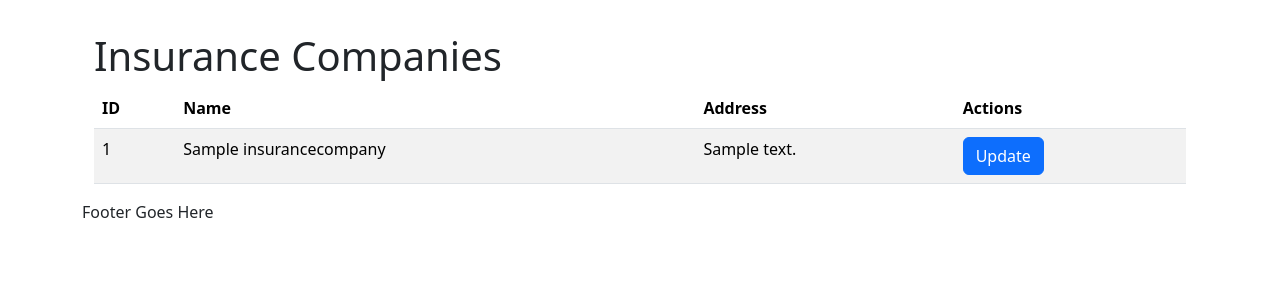
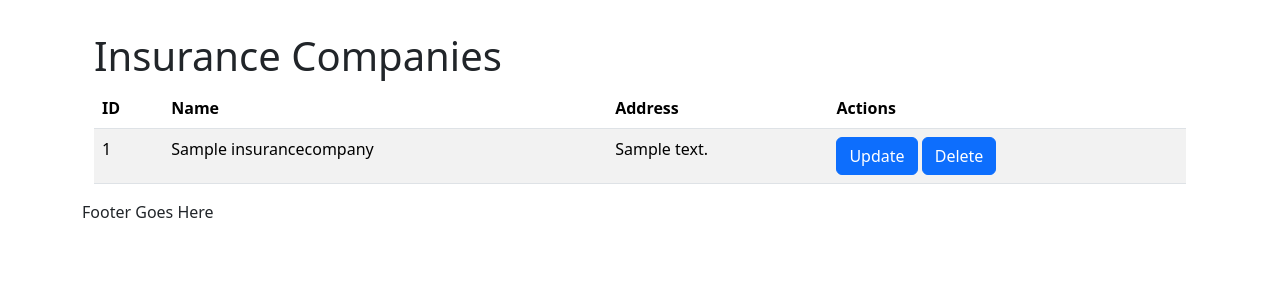
Before and after one commit to jgwentworth92/CS634_Final_Project_Application, a Flask app: page /view_insurance_companies in a window 1280 px wide. Shown: the part 56-356 px from the top of the page. Run offline with Flask 3, Linux system fonts and the light colour scheme; tables that the repository leaves empty hold one stand-in row (values such as "Sample post"); parts of the project's set-up code (start-up, migrations or seed data) failed here and were passed over; some libraries are stand-ins or nearby versions.

Commit message:
Added delete insurance company, issues persists.

```diff
--- a/app/crud.py
+++ b/app/crud.py
@@ -156,14 +156,38 @@ def retrieve_insurance_companies(session) -> List[InsuranceCompany]:
         session.rollback()
         raise Exception(f"Database operation failed: {str(e)}")
 
+def select_insurance_company_by_id(session, insurance_id):
+    try:
+        # Prepare the SQL query using text() for safe parameter binding
+        query = text("SELECT insurance_id, name, address FROM InsuranceCompany WHERE insurance_id = :id")
+        result = session.execute(query, {'id': insurance_id})
+        results_as_dict = result.mappings().all()
+        results_as_dict = dict(results_as_dict[0])
 
+        # print("\n\nResult: ", type(dict(results_as_dict[0])))
+        if result is None:
+            return None  # Return None if no insurance company is found
+
+        # Convert the result tuple into a Pydantic model
+        insurance_company = InsuranceCompany(
+            insurance_id=results_as_dict['insurance_id'],
+            name=results_as_dict['name'],
+            address=results_as_dict['address']
+        )
+        return insurance_company
+
+    except SQLAlchemyError as e:
+        session.rollback()
+        raise Exception(f"Failed to fetch insurance company: {str(e)}")
 
 def get_insurance_company_by_id(session, insurance_id):
     try:
         # Prepare the SQL query using text() for safe parameter binding
         query = text("SELECT insurance_id, name, address FROM InsuranceCompany WHERE insurance_id = :id")
         result = session.execute(query, {'id': insurance_id})
+        results_as_dict = result.mappings().all()
 
+        print("\n\nResult: ", results_as_dict[0])
         if result is None:
             return None  # Return None if no insurance company is found
 
@@ -317,3 +341,14 @@ def retrieve_facilities(session):
     except SQLAlchemyError as e:
         session.rollback()
         raise Exception(f"Database operation failed: {str(e)}")
+
+def delete_insurance_company_entry(session, insurance_id):
+    try:
+        insurance_delete_query = text("""
+            DELETE FROM InsuranceCompany WHERE insurance_id = :insurance_id;
+        """)
+        session.execute(insurance_delete_query, {'insurance_id': insurance_id})
+        print("\n\nDeletion Progress is here\n\n", insurance_delete_query)
+    except SQLAlchemyError as e:
+        session.rollback()
+        raise Exception(f"Database operation failed: {str(e)}")
--- a/app/routes.py
+++ b/app/routes.py
@@ -27,3 +27,4 @@ bp.add_url_rule("/view_employees", view_func=employee.view_employees, methods=['
 bp.add_url_rule('/view_facility', view_func=facility.view_facilities, methods=['GET', 'POST'])
 bp.add_url_rule('/view_insurance_companies', view_func=insurance_companies.view_insurance_companies, methods=['GET', 'POST'])
 bp.add_url_rule('/update_insurance_company/<insurance_id>',view_func=insurance_companies.update_insurance_company,methods=['GET', 'POST'])
+bp.add_url_rule('/delete_insurance_company/<insurance_id>',view_func=insurance_companies.delete_insurance_company,methods=['GET', 'POST'])
--- a/app/templates/view_insurance_companies.html
+++ b/app/templates/view_insurance_companies.html
@@ -23,6 +23,8 @@
                 <td>
                     <!-- Link to the update form route with the insurance company's ID -->
                     <a href="{{ url_for('routes.update_insurance_company', insurance_id=company.insurance_id) }}" class="btn btn-primary">Update</a>
+                    <a href="{{ url_for('routes.delete_insurance_company', insurance_id=company.insurance_id) }}" class="btn btn-primary">Delete</a>
+                    <!-- should I add the button for delete or something here? -->
                 </td>
             </tr>
             {% endfor %}
--- a/app/views/insurance_companies.py
+++ b/app/views/insurance_companies.py
@@ -1,7 +1,7 @@
 from flask import render_template, flash, redirect, url_for, request
 from app.Database import db
 from app.crud import create_insurance_company, retrieve_insurance_companies, get_insurance_company_by_id, \
-    update_insurance_company_data
+    update_insurance_company_data, delete_insurance_company_entry, select_insurance_company_by_id
 from app.forms import InsuranceCompanyForm
 
 
@@ -58,3 +58,17 @@ def update_insurance_company(insurance_id):
         return redirect(url_for('routes.view_insurance_companies'))
 
     return render_template('update.html', form=form, insurance_id=insurance_id)
+
+def delete_insurance_company(insurance_id):
+    insurance_company = select_insurance_company_by_id(db.get_db(), insurance_id)
+    if not insurance_company:
+        flash('Insurance company not found.')
+        return redirect(url_for('routes.view_insurance_companies'))
+    if request.method == 'GET':
+        form = InsuranceCompanyForm(obj=insurance_company)
+        delete_insurance_company_entry(db.get_db(), insurance_id)
+        flash('Insurance company with id {} deleted successfully.'.format(insurance_id))
+
+
+    insurance_data = retrieve_insurance_companies(db.get_db())  # Assuming this function exists to fetch data
+    return render_template('view_insurance_companies.html', insurance_companies=insurance_data)
```
Also changed, not shown: app/templates/delete.html (added, +7 -0 lines).
